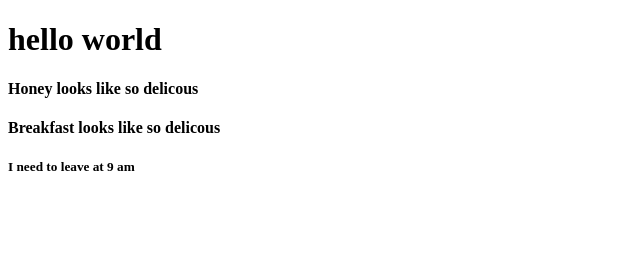
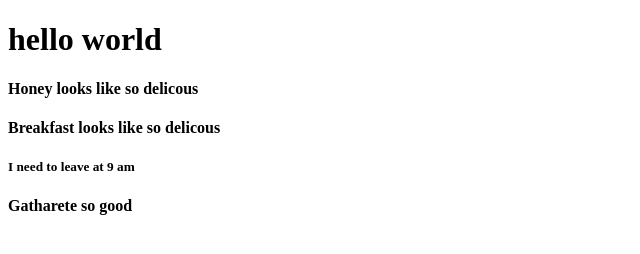
Before and after one commit to kutukmu/gittraining, a plain HTML site: page index.html in a window 1280 px wide. Shown: the whole page, without its empty margins (0-640 px from the left). Drawn offline with Linux system fonts and the light colour scheme.

Commit message:
gathareat added

```diff
--- a/index.html
+++ b/index.html
@@ -11,5 +11,8 @@
     <h4>Honey looks like so delicous</h4>
     <h4>Breakfast looks like so delicous</h4>
     <h5>I need to leave at 9 am</h5>
+    <div class="gatharate">
+      <h4>Gatharete so good</h4>
+    </div>
   </body>
 </html>
```
